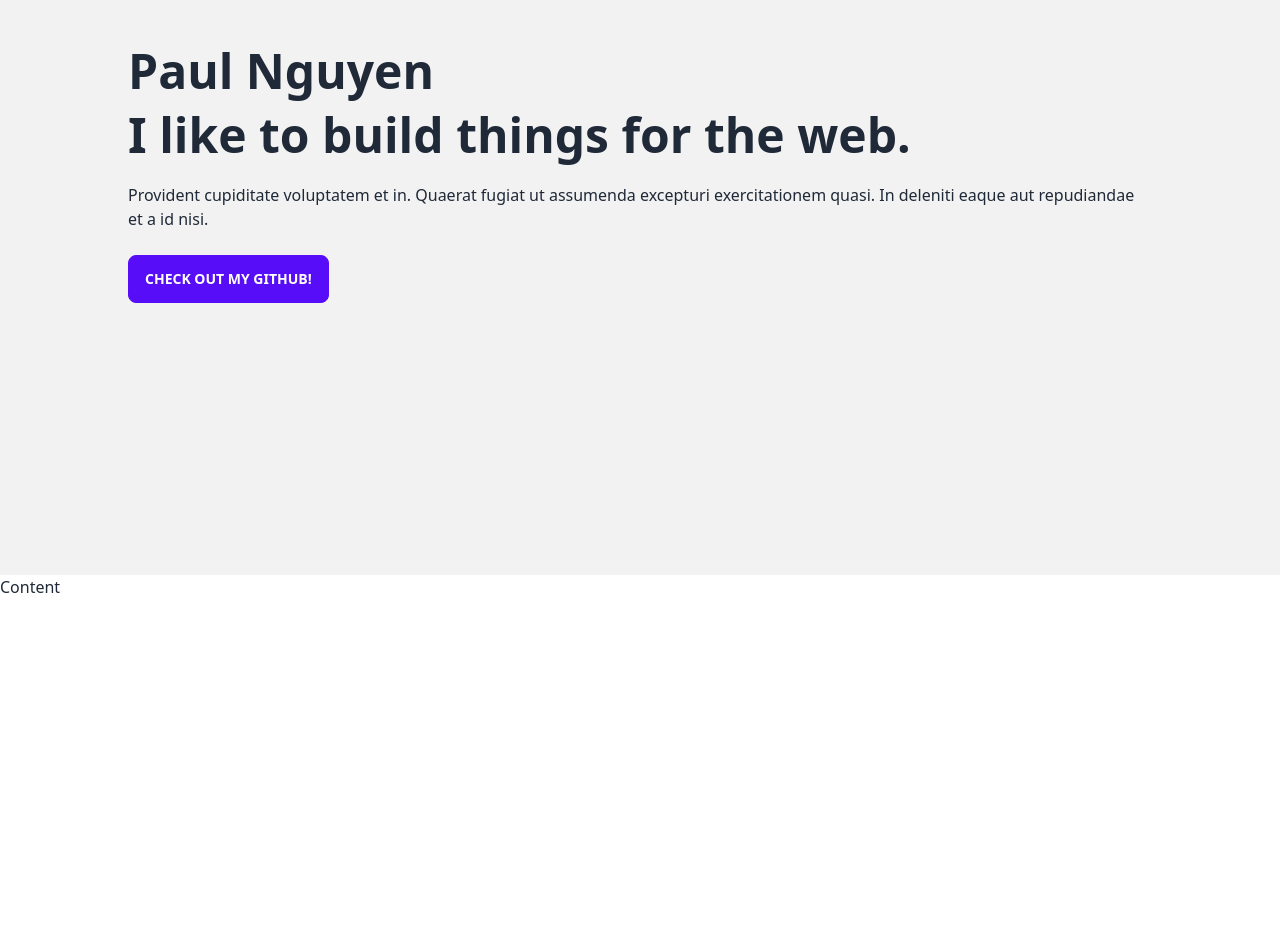
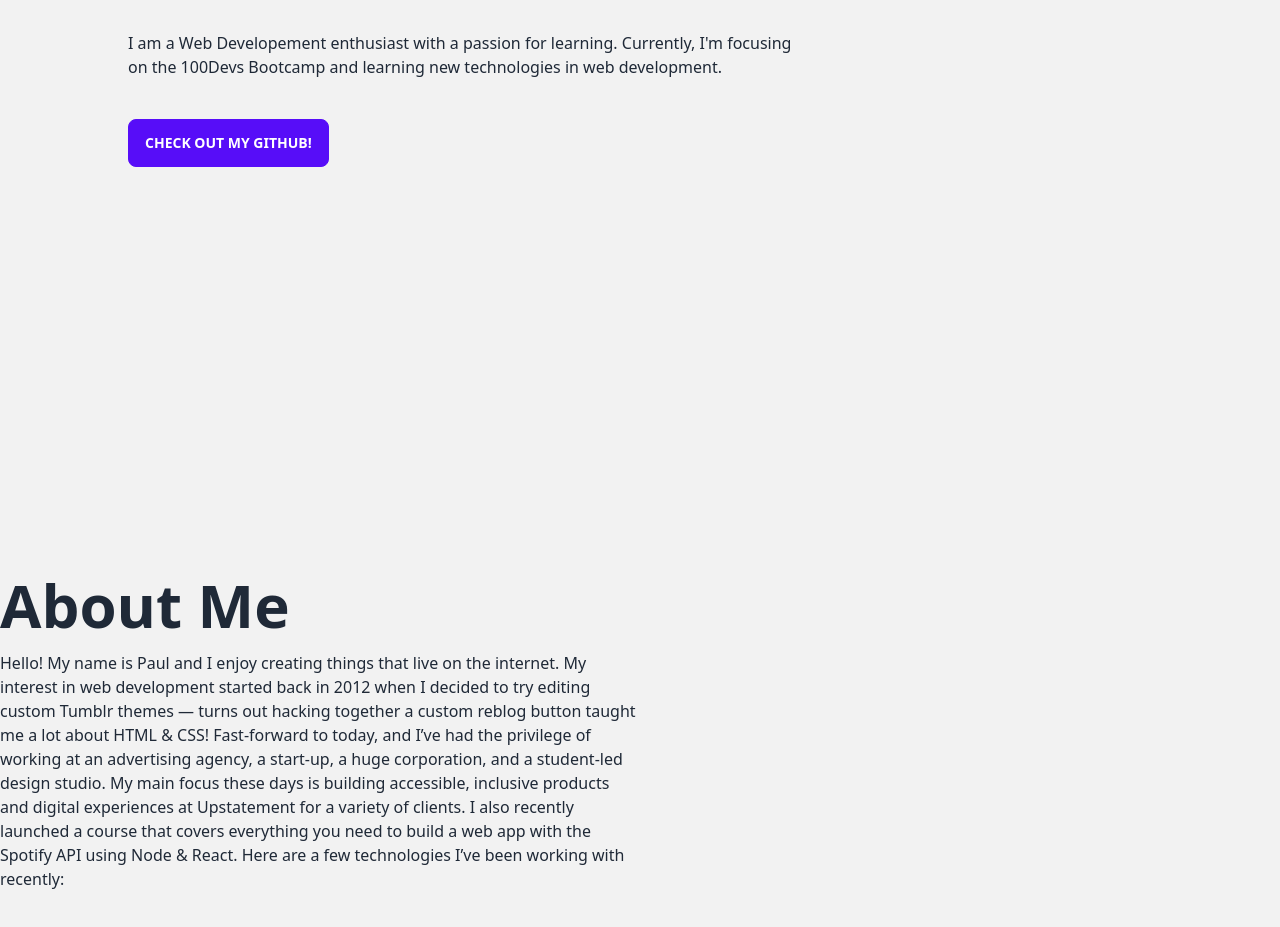
Before and after one commit to paul-nguyen96/portfolio-v1, a React (Create React App) app: page / in a window 1280 px wide. Shown: the part 289-1216 px from the top of the page. Before the commit the page ends 888 px from the top, so only its background shows below. Built offline with nearby package versions, Linux system fonts and the light colour scheme.

Commit message:
layout update add projects

```diff
--- a/package.json
+++ b/package.json
@@ -12,6 +12,7 @@
     "react-icons": "^4.4.0",
     "react-router-dom": "^6.3.0",
     "react-scripts": "5.0.1",
+    "react-scroll": "^1.8.7",
     "web-vitals": "^2.1.4"
   },
   "scripts": {
--- a/src/App.js
+++ b/src/App.js
@@ -1,16 +1,18 @@
-import { BrowserRouter as Router, Route } from "react-router-dom";
+import Contact from "./components/Contact";
+import AboutMe from "./components/layout/AboutMe";
 import Hero from "./components/layout/Hero";
 import Navbar from "./components/layout/Navbar";
+import Projects from "./components/layout/Projects";
 
 function App() {
   return (
-    <Router>
-      <div className="flex flex-col justify-between h-screen">
-        <Navbar />
-        <Hero />
-        <main> Content</main>
-      </div>
-    </Router>
+    <div className="flex flex-col justify-between h-screen">
+      <Navbar />
+      <Hero />
+      <AboutMe />
+      <Projects />
+      <Contact />
+    </div>
   );
 }
 
--- /dev/null
+++ b/src/components/Contact.jsx
@@ -0,0 +1,23 @@
+import React from "react";
+
+function Contact() {
+  return (
+    <div className="hero min-h-screen bg-base-200">
+      <div className="hero-content text-center">
+        <div className="max-w-md">
+          <h1 className="text-2xl font-bold">What's next?</h1>
+          <h1 className="text-5xl font-bold">Get In Touch</h1>
+          <p className="py-6">
+            I am currently looking for new opportunities as a Salesforce
+            Admin/Developer. If you wanted to connect/network with me my inbox
+            is always open. Whether you have a question or just want to say hi,
+            I’ll try my best to get back to you!
+          </p>
+          <button className="btn btn-primary">Get Started</button>
+        </div>
+      </div>
+    </div>
+  );
+}
+
+export default Contact;
--- a/src/components/layout/AboutMe.jsx
+++ b/src/components/layout/AboutMe.jsx
@@ -1,9 +1,34 @@
-import React from 'react'
+import React from "react";
 
 function AboutMe() {
   return (
-    <div>AboutMe</div>
-  )
+    <div className="hero min-h-screen bg-base-200 justify-start align items-start">
+    <div className="div">
+    <h1 className="fill-transparent text-6xl font-bold mb-4 bg-base-200">
+        About Me
+      </h1>
+      <div className="div">
+
+      <p className="h-full w-1/2">
+        Hello! My name is Paul and I enjoy creating things that live on the
+        internet. My interest in web development started back in 2012 when I
+        decided to try editing custom Tumblr themes — turns out hacking together
+        a custom reblog button taught me a lot about HTML & CSS! Fast-forward to
+        today, and I’ve had the privilege of working at an advertising agency, a
+        start-up, a huge corporation, and a student-led design studio. My main
+        focus these days is building accessible, inclusive products and digital
+        experiences at Upstatement for a variety of clients. I also recently
+        launched a course that covers everything you need to build a web app
+        with the Spotify API using Node & React. Here are a few technologies
+        I’ve been working with recently:
+      </p>
+      <div className="picture"></div>
+      </div>
+
+      </div>
+
+    </div>
+  );
 }
 
-export default AboutMe
+export default AboutMe;
--- a/src/components/layout/Hero.jsx
+++ b/src/components/layout/Hero.jsx
@@ -1,20 +1,27 @@
-import React from 'react'
+import React from "react";
 
 function Hero() {
   return (
-    <div className="hero min-h-screen bg-base-200">
-    <div className="hero-content text-start">
-      <div className="max-w-5xl">
-
-        <h1 className="text-5xl font-bold mb-4">Paul Nguyen</h1>
-        <h1 className="text-5xl font-bold">I like to build things for the web.</h1>
-        <p className="py-6">Provident cupiditate voluptatem et in. Quaerat fugiat ut assumenda excepturi exercitationem quasi. In deleniti eaque aut repudiandae et a id nisi.</p>
-        <button className="btn btn-primary">
-        <a href="https://github.com/paul-nguyen96">Check out my Github!</a></button>
+    <div className="hero min-h-screen bg-base-200 items-start py-6">
+      <div className="hero-content text-start">
+        <div className="max-w-5xl">
+          <h2 className="text-l mb-4">Hi, my name is </h2>
+          <h1 className="text-6xl font-bold mb-4">Paul Nguyen.</h1>
+          <h1 className="text-6xl font-bold mb-4">
+            I like to build things for the web.
+          </h1>
+          <p className="py-6 mb-4 w-4/6 h-full">
+            I am a Web Developement enthusiast with a passion for learning.
+            Currently, I'm focusing on the 100Devs Bootcamp and learning new technologies in web
+            development.
+          </p>
+          <button className="btn btn-primary">
+            <a href="https://github.com/paul-nguyen96">Check out my Github!</a>
+          </button>
+        </div>
       </div>
     </div>
-  </div>
-  )
+  );
 }
 
-export default Hero
+export default Hero;
--- a/src/components/layout/Navbar.jsx
+++ b/src/components/layout/Navbar.jsx
@@ -1,6 +1,4 @@
 import React from "react";
-import { Link } from "react-router-dom";
-import PropTypes from "prop-types";
 import { FaHome } from "react-icons/fa";
 
 function Navbar(){
@@ -8,7 +6,7 @@ function Navbar(){
 
 
   return (
-    <div className="navbar bg-base-100 sticky top-0 z-50">
+    <div className="navbar bg-base-100 sticky top-0 z-50 backdrop-filter backdrop-blur-lg bg-opacity-30">
       <div className="navbar-start">
         <div className="dropdown">
           <label tabIndex={0} className="btn btn-ghost lg:hidden">
@@ -49,13 +47,13 @@ function Navbar(){
       <div className="navbar-center hidden lg:flex">
         <ul className="menu menu-horizontal p-0 font-bold">
           <li>
-            <a href="#AboutMe">About Me</a>
+            <a href="/AboutMe">About Me</a>
           </li>
           <li>
-            <a href="#Projects">Projects</a>
+            <a href="/Projects">Projects</a>
           </li>
           <li>
-            <a href="#Contact">Contactt</a>
+            <a href="/Contact">Contact</a>
           </li>
         </ul>
       </div>
--- /dev/null
+++ b/src/components/layout/Projects.jsx
@@ -0,0 +1,61 @@
+import React from "react";
+
+function Projects() {
+  return (
+    <div className="hero min-h-screen bg-base-200 py-6 justify-start items-start">
+      <div className="container mx-auto">
+        <h1 className="fill-transparent text-6xl font-bold mb-4 bg-base-200">
+          Some Things I've Built
+        </h1>
+        <div className="card w-96 bg-base-100 shadow-xl">
+          <figure>
+            <img src="https://placeimg.com/400/225/arch" alt="Shoes" />
+          </figure>
+          <div className="card-body">
+            <h2 className="card-title">
+              Shoes!
+              <div className="badge badge-secondary">NEW</div>
+            </h2>
+            <p>If a dog chews shoes whose shoes does he choose?</p>
+            <div className="card-actions justify-end">
+              <div className="badge badge-outline">Fashion</div>
+              <div className="badge badge-outline">Products</div>
+            </div>
+          </div>
+        </div>
+        <div className="card w-96 bg-base-100 shadow-xl">
+          <figure>
+            <img src="https://placeimg.com/400/225/arch" alt="Shoes" />
+          </figure>
+          <div className="card-body">
+            <h2 className="card-title">
+              Shoes!
+              <div className="badge badge-secondary">NEW</div>
+            </h2>
+            <p>If a dog chews shoes whose shoes does he choose?</p>
+            <div className="card-actions justify-end">
+              <div className="badge badge-outline">Fashion</div>
+              <div className="badge badge-outline">Products</div>
+            </div>
+          </div>
+        </div>
+        <div className="card w-96 bg-base-100 shadow-xl">
+  <figure><img src="https://placeimg.com/400/225/arch" alt="Shoes" /></figure>
+  <div className="card-body">
+    <h2 className="card-title">
+      Shoes!
+      <div className="badge badge-secondary">NEW</div>
+    </h2>
+    <p>If a dog chews shoes whose shoes does he choose?</p>
+    <div className="card-actions justify-end">
+      <div className="badge badge-outline">Fashion</div>
+      <div className="badge badge-outline">Products</div>
+    </div>
+  </div>
+</div>
+      </div>
+    </div>
+  );
+}
+
+export default Projects;
```
Also changed, not shown: 1 other file (tests, documents, lock files or other folders).
